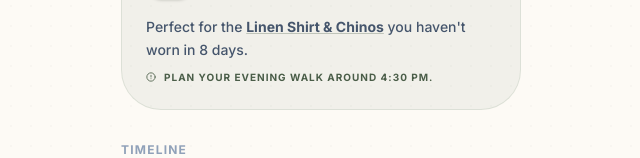
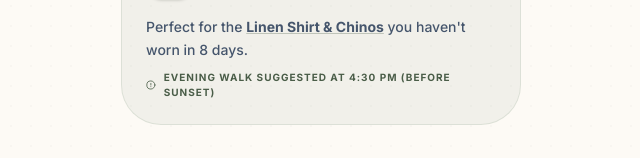
Before and after one commit to davidyoungrs/now-app, a Next.js app: page / in a window 1280 px wide. Shown: the part 424-582 px from the top of the page, without its empty margins (319-959 px from the left). Built offline with nearby package versions, Linux system fonts and the light colour scheme; no server answers.

Commit message:
Implemented dynamic daily weather forecasts and recommendations

```diff
--- a/src/app/page.tsx
+++ b/src/app/page.tsx
@@ -131,6 +131,32 @@ export default function Home() {
     return date.toLocaleDateString('en-US', { day: 'numeric', month: 'short' });
   };
 
+  const getDisplayWeather = () => {
+    if (!weather) return null;
+
+    // Look for matching date in forecast
+    const selectedDateStr = selectedDate.toISOString().split('T')[0];
+    const dailyData = weather.forecast.find(f => f.date === selectedDateStr);
+
+    if (dailyData) {
+      return {
+        temp: dailyData.tempMax,
+        condition: dailyData.condition,
+        weatherCode: dailyData.weatherCode
+      };
+    }
+
+    // Fallback to current if no forecast match (e.g. today early morning)
+    return {
+      temp: weather.temp,
+      condition: weather.condition,
+      weatherCode: weather.weatherCode
+    };
+  };
+
+  const displayWeather = getDisplayWeather();
+  const isSelectedToday = selectedDate.toDateString() === new Date().toDateString();
+
   return (
     <div className="px-6 pt-12 space-y-8 animate-in fade-in slide-in-from-bottom-4 duration-700 pb-32">
       {/* Header */}
@@ -186,14 +212,14 @@ export default function Home() {
         <div className="flex justify-between items-start">
           <div className="flex items-center gap-3">
             <div className="w-12 h-12 bg-white dark:bg-aura-clay/50 rounded-2xl flex items-center justify-center text-primary shadow-sm">
-              {isLoading ? <Loader2 className="animate-spin" size={24} /> : (weather ? getWeatherIcon(weather.weatherCode) : <Sun size={28} />)}
+              {isLoading ? <Loader2 className="animate-spin" size={24} /> : (displayWeather ? getWeatherIcon(displayWeather.weatherCode) : <Sun size={28} />)}
             </div>
             <div>
               <p className="text-xs font-bold text-primary uppercase tracking-widest">
-                {selectedDate.toDateString() === new Date().toDateString() ? "Weather Intelligence" : "Forecast Insight"}
+                {isSelectedToday ? "Weather Intelligence" : "Forecast Insight"}
               </p>
               <h3 className="text-xl font-bold text-foreground">
-                {isLoading ? "Fetching..." : (weather ? `${weather.temp}°C • ${weather.condition}` : "22°C • Sunny")}
+                {isLoading ? "Fetching..." : (displayWeather ? `${displayWeather.temp}°C • ${displayWeather.condition}` : "22°C • Sunny")}
               </h3>
             </div>
           </div>
@@ -203,19 +229,19 @@ export default function Home() {
         </div>
         <div className="space-y-2">
           <p className="text-sm text-slate-600 dark:text-slate-400 leading-relaxed font-medium">
-            {weather && weather.temp < 15
-              ? "A bit chilly. We suggest the "
-              : "Perfect for the "}
+            {displayWeather && displayWeather.temp < 15
+              ? `A bit chilly ${isSelectedToday ? "today" : "on this day"}. We suggest the `
+              : `Perfect for the `}
             <span className="text-foreground font-bold underline decoration-primary/30">
-              {weather && weather.temp < 15 ? "Wool Blend Overcoat & Knit" : "Linen Shirt & Chinos"}
-            </span> you haven't worn in {weather && weather.temp < 15 ? "12" : "8"} days.
+              {displayWeather && displayWeather.temp < 15 ? "Wool Blend Overcoat & Knit" : "Linen Shirt & Chinos"}
+            </span> you haven't worn in {displayWeather && displayWeather.temp < 15 ? "12" : "8"} days.
           </p>
           <div className="flex items-center gap-2 text-[10px] font-bold text-primary uppercase tracking-widest">
             <AlertCircle size={10} />
             <span>
-              {weather && weather.weatherCode >= 61
+              {displayWeather && displayWeather.weatherCode >= 61
                 ? "Rain expected. Reschedule plans?"
-                : "Plan your evening walk around 4:30 PM."}
+                : isSelectedToday ? "Evening Walk suggested at 4:30 PM (before sunset)" : "Good day for your routine."}
             </span>
           </div>
         </div>
--- a/src/lib/weather.ts
+++ b/src/lib/weather.ts
@@ -2,6 +2,13 @@
  * Weather Utility for Aura
  * Uses Open-Meteo (free, no API key required)
  */
+
+export interface DailyForecast {
+    date: string;
+    tempMax: number;
+    weatherCode: number;
+    condition: string;
+}
 
 export interface WeatherData {
     temp: number;
@@ -9,6 +16,7 @@ export interface WeatherData {
     location: string;
     isDay: boolean;
     weatherCode: number;
+    forecast: DailyForecast[];
 }
 
 // Maps WMO Weather interpretation codes to human readable conditions
@@ -36,7 +44,7 @@ const weatherCodeMap: Record<number, string> = {
 };
 
 export async function fetchWeather(lat: number, lon: number): Promise<WeatherData> {
-    const url = `https://api.open-meteo.com/v1/forecast?latitude=${lat}&longitude=${lon}&current=temperature_2m,is_day,weather_code&timezone=auto`;
+    const url = `https://api.open-meteo.com/v1/forecast?latitude=${lat}&longitude=${lon}&current=temperature_2m,is_day,weather_code&daily=weather_code,temperature_2m_max&timezone=auto`;
 
     try {
         const response = await fetch(url);
@@ -44,13 +52,22 @@ export async function fetchWeather(lat: number, lon: number): Promise<WeatherDat
 
         const data = await response.json();
         const current = data.current;
+        const daily = data.daily;
+
+        const forecast: DailyForecast[] = daily.time.map((time: string, index: number) => ({
+            date: time,
+            tempMax: Math.round(daily.temperature_2m_max[index]),
+            weatherCode: daily.weather_code[index],
+            condition: weatherCodeMap[daily.weather_code[index]] || "Sunny",
+        }));
 
         return {
             temp: Math.round(current.temperature_2m),
             condition: weatherCodeMap[current.weather_code] || "Sunny",
-            location: "Current Location", // We'll refine this with reverse geocoding if needed
+            location: "Current Location",
             isDay: current.is_day === 1,
             weatherCode: current.weather_code,
+            forecast,
         };
     } catch (error) {
         console.error("Error fetching weather:", error);
```
